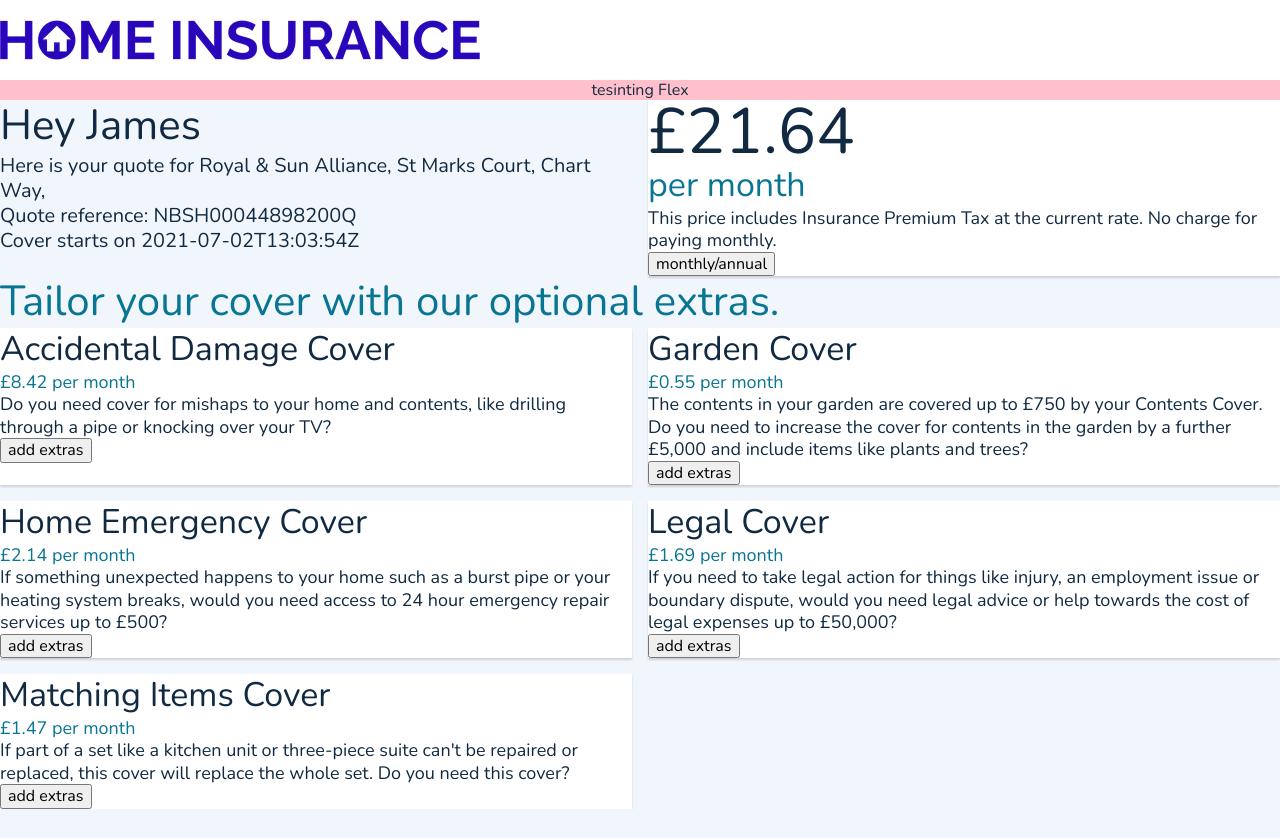
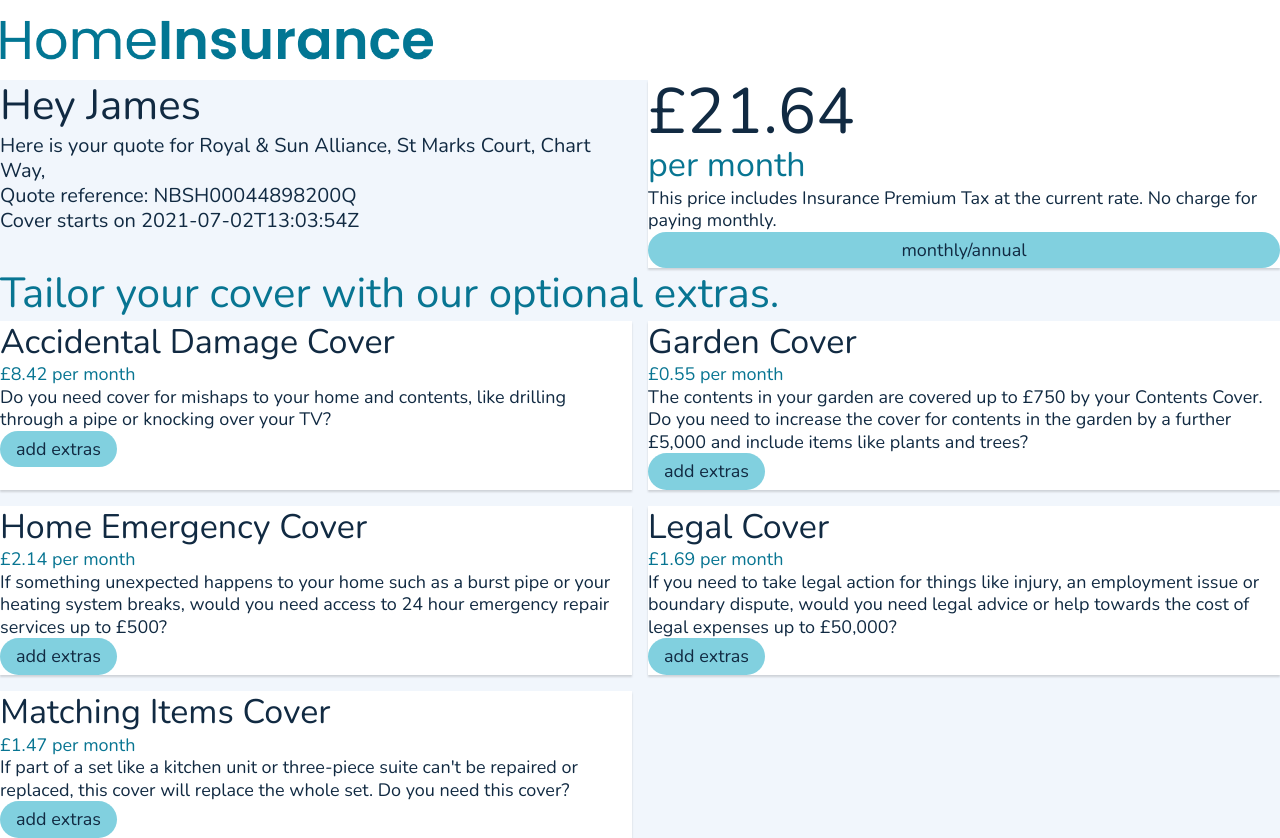
Before and after one commit to LennyBalston/home-insurance-quote-page, a React (Create React App) app: page / in a window 1280 px wide. Before the commit the page ends 809 px from the top, so only its background shows below. Built offline with nearby package versions, Linux system fonts and the light colour scheme; data requests are answered from the project's data file.

Commit message:
Create Button component

```diff
--- /dev/null
+++ b/src/components/Button.js
@@ -0,0 +1,43 @@
+import styled from 'styled-components';
+
+const Button = styled.button`
+  background-color: ${(props) => props.theme.button.primary.default.background};
+  color: ${(props) => props.theme.button.primary.default.color};
+  padding: ${(props) =>
+    props.theme.button.paddingY + ' ' + props.theme.button.paddingX
+  };
+  border: none;
+  border-radius: ${(props) => props.theme.button.borderRadius};
+  font-size: ${(props) => props.theme.button.fontSize};
+  cursor: ${(props) => props.theme.button.cursor};
+
+  &:hover {
+    background-color: ${(props) => props.theme.button.primary.hover.background};
+    color: ${(props) => props.theme.button.primary.hover.color};
+  }
+
+  // secondary variant
+  background-color: ${(props) =>
+    props.variant === 'secondary' && props.theme.button.secondary.default.background
+  };
+  color: ${(props) =>
+    props.variant === 'secondary' && props.theme.button.secondary.default.color
+  };
+  &:hover {
+    background-color: ${(props) => props.theme.button.secondary.hover.background};
+    color: ${(props) => props.theme.button.secondary.hover.color};
+  }
+
+  // tertiary variant
+  background-color: ${(props) =>
+    props.variant === 'tertiary' && props.theme.button.tertiary.default.background
+  };
+  color: ${(props) =>
+    props.variant === 'tertiary' && props.theme.button.tertiary.default.color
+  };
+
+  // fullWidth
+  width: ${(props) => props.fullWidth && '100%'};
+`;
+
+export default Button;
--- a/src/containers/Quote.js
+++ b/src/containers/Quote.js
@@ -16,7 +16,7 @@ import { CONSTANT } from '../constants';
 
 function Quote(props) {
   const quote = props.quote;
-console.log('theme = ', props)
+  console.log('theme = ', props)
   const dispatch = useDispatch();
 
   useEffect(() => {
@@ -43,8 +43,7 @@ console.log('theme = ', props)
 
   return (
     <>
-    <Flex justifyContent="center">tesinting Flex</Flex>
-      <QuoteDetail quote={quote}/>
+      <QuoteDetail quote={quote} />
       {addonsContent}
     </>
   )
--- a/src/containers/QuoteAddons.js
+++ b/src/containers/QuoteAddons.js
@@ -9,6 +9,7 @@ import Container from '../components/Container';
 import Typography from '../components/Typography';
 import Heading1 from '../components/Heading1';
 import Heading2 from '../components/Heading2';
+import Button from '../components/Button';
 
 import { CONSTANT } from '../constants';
 
@@ -59,9 +60,12 @@ function QuoteAddons({ addons }) {
 
             <Typography as="p">{addon.text}</Typography>
 
-            <button onClick={() => handleAddonToggle(id, addon.monthlyPrice, addon.annualPrice)}>
+            <Button variant="secondary"
+              onClick={() => handleAddonToggle(
+                id, addon.monthlyPrice, addon.annualPrice
+              )}>
               {!addonsSelected[id] ? 'add' : 'remove'} extras
-            </button>
+            </Button>
 
           </Container>
         )
--- a/src/containers/QuoteDetail.js
+++ b/src/containers/QuoteDetail.js
@@ -7,6 +7,7 @@ import Grid from '../components/Grid';
 import Container from '../components/Container';
 import Typography from '../components/Typography';
 import Heading2 from '../components/Heading2';
+import Button from '../components/Button';
 
 function QuoteDetail({ quote }) {
   const monthlyPrice = useSelector(state => state.userQuote.monthlyPrice);
@@ -51,8 +52,16 @@ function QuoteDetail({ quote }) {
           <Heading2 color="primary">
             {showMonthlyPrice ? process.env.REACT_APP_MONTHLY_PRICE_SUFFIX : process.env.REACT_APP_ANNUAL_PRICE_SUFFIX}
           </Heading2>
-          <Typography>This price includes Insurance Premium Tax at the current rate. No charge for paying monthly.</Typography>
-          <button onClick={() => dispatch(toggleShowMonthlyPrice())}>monthly/annual</button>
+          <Typography>
+            This price includes Insurance Premium Tax at the current rate. No charge for paying monthly.
+          </Typography>
+          <Button
+            onClick={() => dispatch(toggleShowMonthlyPrice())}
+            variant="secondary"
+            fullWidth
+          >
+            monthly/annual
+          </Button>
         </Container>
       </Grid>
     </Container>
--- a/src/styles/theme.js
+++ b/src/styles/theme.js
@@ -21,6 +21,12 @@ const sizes = {
   64: '4rem',
 }
 
+const spacing = {
+  8: '0.5rem',
+  16: '1rem',
+  32: '2rem',
+}
+
 const theme = {
   maxWidth: '1280px',
   spinnerSize: '100px',
@@ -34,26 +40,13 @@ const theme = {
   default: colors.grey.darkest,
   primary: colors.primary.main,
   colors: colors,
-  colorOLD: {
-    text: '#112a42',
-    background: '#f0f4f8',
-    white: '#ffffff',
-    primary: {
-      lightest: '#e7e6fe',
-      main: '#5937f1',
-    },
-    grey: {
-      lightest: '#f0f4f8',
-      darkest: 'black'
-    }
-  },
   font: {
     family: 'Nunito, Helvetica, Arial, sans-serif',
     size: {
       default: 18, ...sizes
     },
     lineHeight: 1.25,
-    weight : {
+    weight: {
       normal: 400,
       bold: 700
     },
@@ -71,9 +64,45 @@ const theme = {
     },
   },
   spacing: {
-    default: 16,
-    xs: 8,
-    sm: 16,
+    default: spacing[16],
+    ...spacing
+  },
+  button: {
+    paddingX: spacing[16],
+    paddingY: spacing[8],
+    borderRadius: '25px',
+    fontSize: sizes[18],
+    cursor: 'pointer',
+    primary: {
+      default: {
+        background: colors.primary.main,
+        color: colors.white,
+      },
+      hover: {
+        background: colors.primary.light,
+        color: colors.white,
+      }
+    },
+    secondary: {
+      default: {
+        background: colors.primary.light,
+        color: colors.grey.darkest,
+      },
+      hover: {
+        background: colors.primary.main,
+        color: colors.white,
+      }
+    },
+    tertiary: {
+      default: {
+        background: colors.primary.lighter,
+        color: colors.grey.darkest,
+      },
+      hover: {
+        background: colors.primary.light,
+        color: colors.grey.darkest,
+      }
+    },
   },
   boxShadow: '0px 2px 2px rgba(0, 0, 0, 0.15)',
 }
```
Also changed, not shown: src/assets/logo.png.
